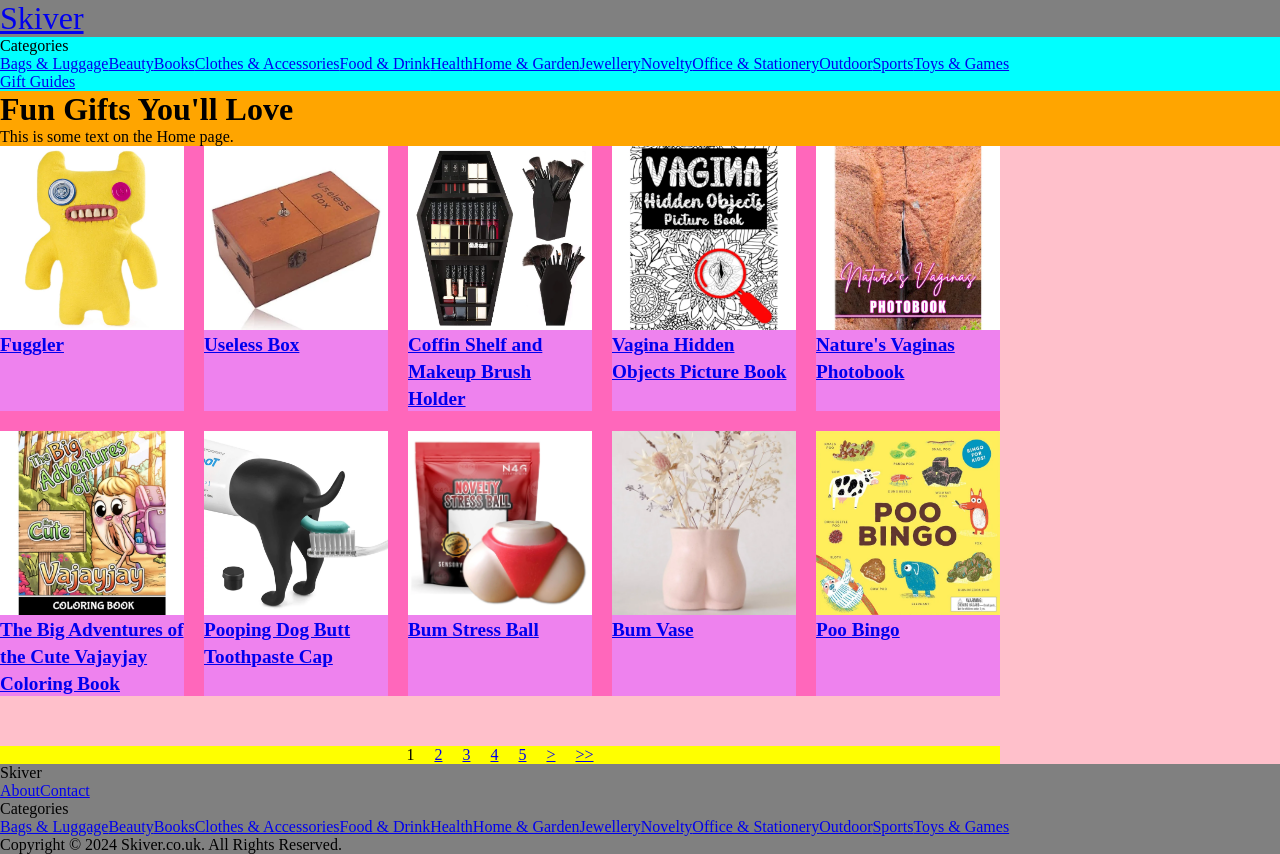
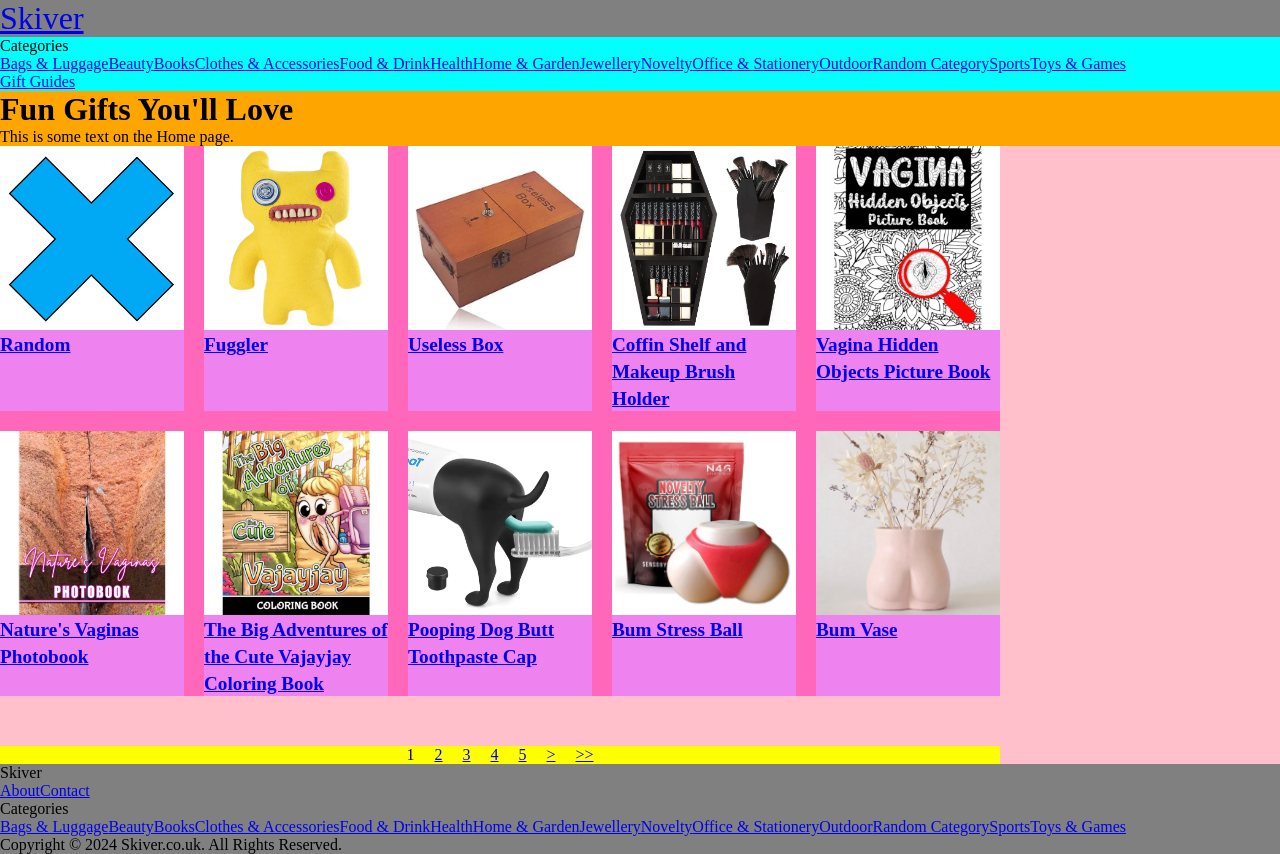
Before and after one commit to johnnyfwk/funny-gifts-front-end, a React (Create React App) app: page / in a window 1280 px wide. Built offline with nearby package versions, Linux system fonts and the light colour scheme.

Commit message:
Changing related items logic.

```diff
--- a/src/assets/content/items.js
+++ b/src/assets/content/items.js
@@ -59,7 +59,28 @@ export const allItems = [
     },
     ********************************* TEMPLATE *********************************/
 
-
+    {
+        name: "Random",
+        slug: "random",
+        description: "xxxxxxxxxxxxxxxxxxxxxxxxxxxxxxxxxx",
+        body: "xxxxxxxxxxxxxxxxxxxxxxxxxxxxxxxxxx",
+        images: [
+            {
+                src: "xxxxxxxxxxxxxxxxxxxxxxxxxxxxxxxxxx.webp",
+                alt: "xxxxxxxxxxxxxxxxxxxxxxxxxxxxxxxxxx"
+            }
+        ],
+        category: "Random Category",
+        tags: [
+            "random tag 1",
+            "random tag 2",
+            "random tag 3"
+        ],
+        gender: "Unisex",
+        supplier: "Amazon",
+        externalLink: "https://johnnyfong.com/",
+        price: 20.00,
+    },
     {
         name: "Fuggler",
         slug: "fuggler",
--- a/src/pages/Item.jsx
+++ b/src/pages/Item.jsx
@@ -15,7 +15,17 @@ export default function Item({ maxNumberOfCardsToDisplay }) {
         const currentItem = allItems.filter((item) => item.slug === item_slug);
         setItem(currentItem);
         setSelectedImage(currentItem[0].images[0]);
-        setRelatedItems(allItems.filter((item) => item.tags.some((tag) => currentItem[0].tags.includes(tag)) && item.slug !== currentItem[0].slug).slice(0, maxNumberOfCardsToDisplay));
+        const allRelatedItems = allItems.filter((item) => (item.slug !== currentItem[0].slug && item.tags.some((tag) => currentItem[0].tags.includes(tag)))
+            || (item.slug !== currentItem[0].slug && item.category === currentItem[0].category));
+
+        let relatedItemsToDisplay;
+        if (allRelatedItems.length > 0) {
+            relatedItemsToDisplay = allRelatedItems.slice(0, maxNumberOfCardsToDisplay);
+        } else {
+            const allAlternativeRelatedItems = allItems.filter((item) => item.slug !== item_slug);
+            relatedItemsToDisplay = allAlternativeRelatedItems.slice(0, maxNumberOfCardsToDisplay);
+        }
+        setRelatedItems(relatedItemsToDisplay);
     }, [item_slug, maxNumberOfCardsToDisplay]);
 
     function handleItemImageThumbnail(event) {
```
